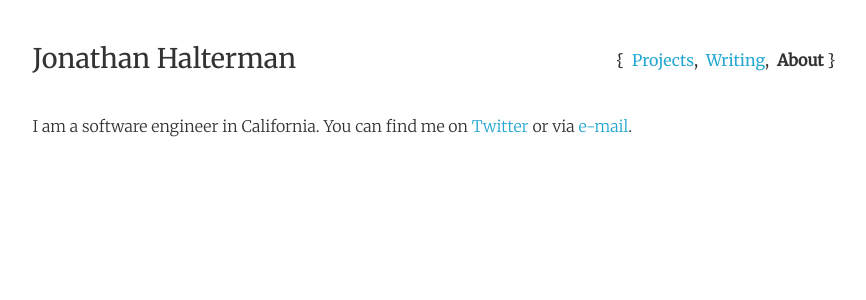
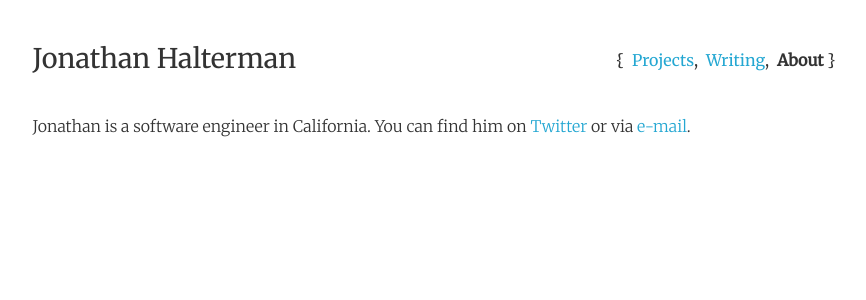
Before and after one commit to jhalterman/jhalterman.github.io, a Jekyll site: the page built from about.md, in a window 1280 px wide. Shown: the top 300 px of the page, without its empty margins (200-1066 px from the left). Built offline with Jekyll 4.4.1, drawn with Linux system fonts in a browser that asks for light colours.

Commit message:
about update

```diff
--- a/about.md
+++ b/about.md
@@ -4,4 +4,4 @@ permalink: /about/
 section: About
 ---
 
-I am a software engineer in California. You can find me on [Twitter](https://twitter.com/definejodah) or via [e-mail](mailto:jhalterman@gmail.com).
+Jonathan is a software engineer in California. You can find him on [Twitter](https://twitter.com/definejodah) or via [e-mail](mailto:jhalterman@gmail.com).
```
